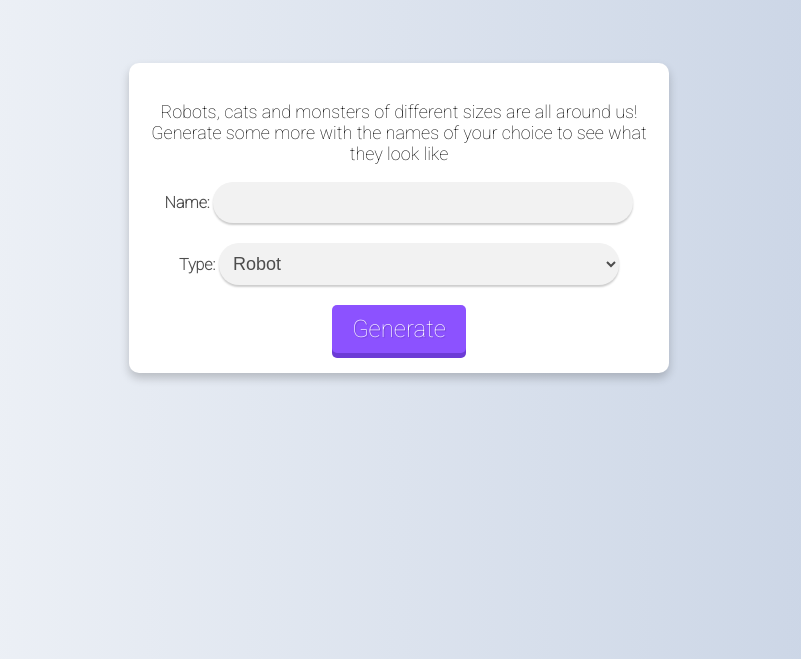
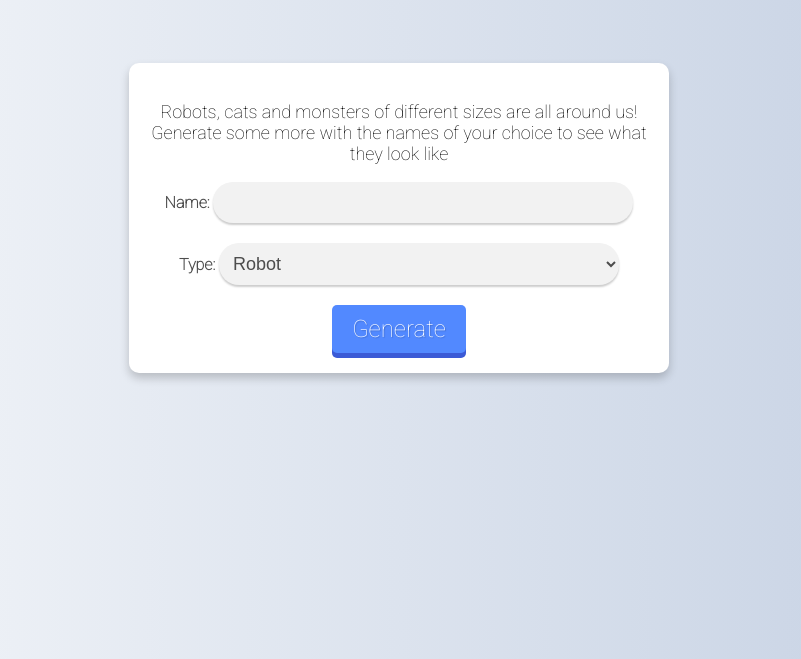
Before and after one commit to georginskaya/Small-JS-Projects, a website: page RoboHash/index.html in a window 1280 px wide. Shown: the part 141-800 px from the top of the page, without its empty margins (241-1042 px from the left). Drawn offline with nearby package versions, Linux system fonts and the light colour scheme; no server answers.

Commit message:
button color changed

```diff
--- a/RoboHash/index.css
+++ b/RoboHash/index.css
@@ -59,9 +59,9 @@ h1 {
   padding: 10px 20px;
   border: none;
   border-radius: 5px;
-  background-color: #8c52ff;
+  background-color: #5289ff;
   color: #fff;
-  box-shadow: 0 5px 0 #6c3bd6;
+  box-shadow: 0 5px 0 #3b5ad6;
   cursor: pointer;
   transition: all 0.3s ease;
   text-shadow: 1px 1px 1px rgba(0, 0, 0, 0.2);
```
Also changed, not shown: 1 other file.
